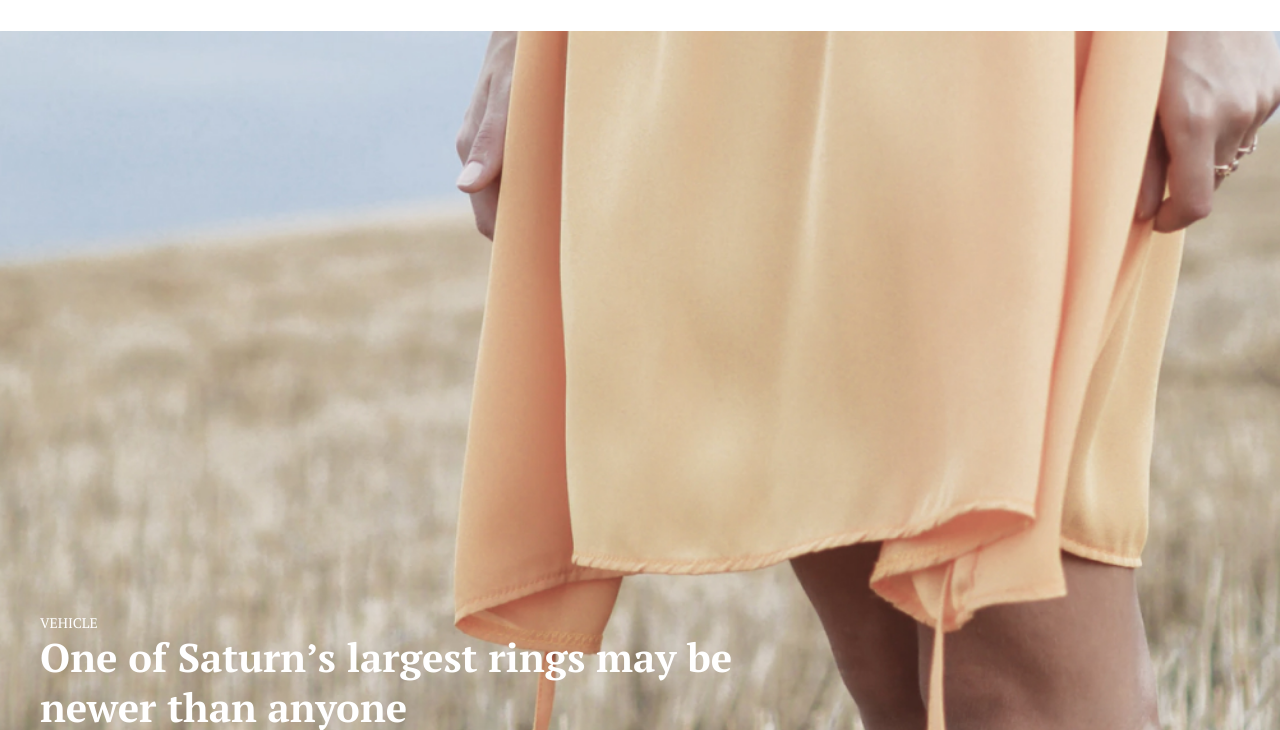
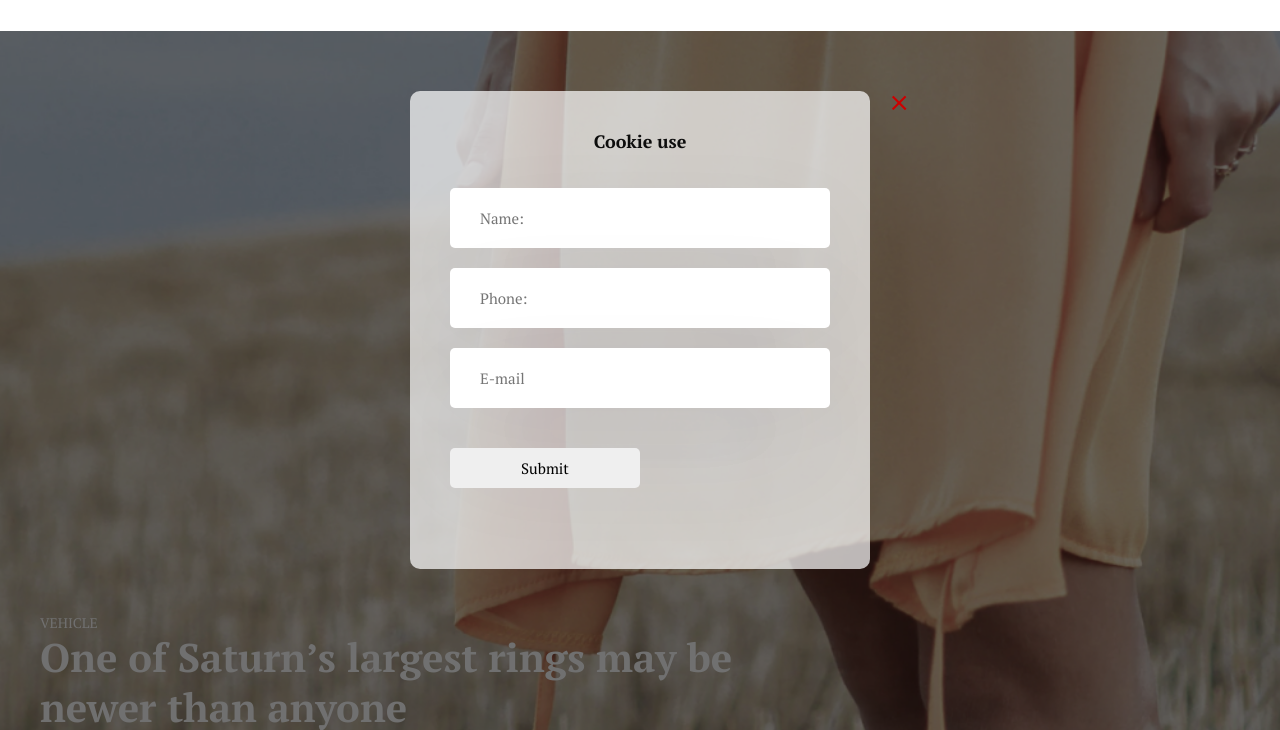
Before and after one commit to yrysNM/nfactorial-homework-0610-npm-storages, a website: page src/index.html in a window 1280 px wide. Shown: the part 70-800 px from the top of the page. Drawn offline with Linux system fonts and the light colour scheme.

Commit message:
scriptsNpm run git

```diff
--- a/package.json
+++ b/package.json
@@ -4,7 +4,8 @@
   "description": "",
   "main": "index.js",
   "scripts": {
-    "test": "echo \"Error: no test specified\" && exit 1"
+    "test": "echo \"Error: no test specified\" && exit 1",
+    "pushToGit": "git add . && git commit -m 'scriptsNpm run git' && git push origin main"
   },
   "keywords": [],
   "author": "",
--- a/src/index.html
+++ b/src/index.html
@@ -282,6 +282,23 @@
         </div>
     </section>
 
+    <div class="overlay">
+
+        <section class="modal">
+            <div class="modal__close">&times;</div>
+            <div class="modal__subtitle">Cookie use</div>
+
+            <form action="#" class="feed-form feed-form_mt25" id="modalForm" >
+                <input type="text" name="username" placeholder="Name: " />
+                <input name="phone" placeholder="Phone: ">
+                <input type="email" name="email" placeholder="E-mail" >
+
+                <button class="button button_submit">Submit</button>
+
+            </form>
+        </section>
+    </div>
+
     <script src="js/script.js"></script>
 </body>
 </html>
--- a/src/js/script.js
+++ b/src/js/script.js
@@ -1,21 +1,24 @@
-const toggleBtn= document.getElementById("toggle_mode");
+/**
+ * @param DarkMode
+ */
+const toggleBtn = document.getElementById("toggle_mode");
 const theme = document.getElementById("theme");
 let darkMode = localStorage.getItem("dark-mode"),
-    header__menu= document.querySelector(".header__menu"),
+    header__menu = document.querySelector(".header__menu"),
     tagA = document.querySelectorAll("a");
 
-const enableDarkMode = () =>  {
+const enableDarkMode = () => {
     theme.classList.add('dark-mode-theme');
-    header__menu.style.backgroundColor= "#000";
+    header__menu.style.backgroundColor = "#000";
     tagA.forEach(item => {
         item.style.color = "#fff";
     });
     localStorage.setItem("dark-mode", "enabled");
 };
 
-const disableDarkMode = () =>  {
+const disableDarkMode = () => {
     theme.classList.remove("dark-mode-theme");
-    header__menu.style.backgroundColor= "#fff";
+    header__menu.style.backgroundColor = "#fff";
     tagA.forEach(item => {
         item.style.color = "#000";
     });
@@ -23,16 +26,116 @@ const disableDarkMode = () =>  {
 };
 
 
-if(darkMode === "enabled") {
+if (darkMode === "enabled") {
     enableDarkMode();
 }
 
 toggleBtn.addEventListener("click", (e) => {
     darkMode = localStorage.getItem("dark-mode");
-    if(darkMode == "disabled") {
+    if (darkMode == "disabled") {
         enableDarkMode();
 
-    }else {
+    } else {
         disableDarkMode();
     }
-})
+});
+
+
+/**
+ *
+ * @param {modal} modalFunction
+ */
+const closeModalTag = document.querySelector(".modal__close");
+const modalWindow = document.querySelector(".overlay");
+const modalTimerId = setTimeout(() =>
+    openModal(".overlay", modalTimerId), 2000);
+
+
+closeModalTag.addEventListener("click", () => {
+    closeModal(".overlay")
+});
+
+function closeModal(modalSelector) {
+    const modal = document.querySelector(modalSelector);
+    modal.style.display = "none";
+    modal.classList.toggle("active");
+}
+
+function openModal(modalSelector, modalTimerId) {
+    const modal = document.querySelector(modalSelector);
+    modal.style.display = "block";
+    modal.classList.toggle("active");
+
+    console.log(modalTimerId);
+    if (modalTimerId) {
+        clearInterval(modalTimerId)
+    }
+}
+
+
+/**
+ * @param inputsModal
+ */
+
+const modalForm = document.getElementById("modalForm"),
+    formInputs = modalForm.querySelectorAll("input"),
+    formBtn = modalForm.querySelector(".button");
+
+function validashionInput(inputs) {
+    inputs.forEach(input => {
+        if (input.value) {
+            return true;
+        }
+    });
+
+    return false;
+}
+
+const userName = formInputs[0].value;
+let cookie_date = new Date();
+let deadline = timer("2022-06-22");
+cookie_date.setDate(deadline.days);
+
+    formBtn.addEventListener("click", (e) => {
+        e.preventDefault();
+        formInputs.forEach(input => {
+            if (input.value) {
+                if (input.getAttribute("name") == "username") {
+
+                    document.cookie = `name=${input.value};max-age=864000;expires=${cookie_date.toUTCString()}`;
+                }else if(input.getAttribute("name") == "email") {
+
+                }
+            }
+        });
+    });
+
+
+    // document.cookie = "name="+ userName + ";expires=" +cookie_date.toUTCString();
+
+/**
+ * @param time
+ */
+
+function timer(deadline) {
+    let getTimerRemaining = (endtime) => {
+        const t = Date.parse(endtime) - Date.parse(new Date()),
+            days = Math.floor((t / (1000 * 60 * 60 * 24))),
+            hours = Math.floor((t / (1000 * 60 * 60) % 24)),
+            minutes = Math.floor((t / 1000 / 60) % 60),
+            seconds = Math.floor((t / 1000) % 60);
+
+        return {
+            "total": t,
+            "days": days,
+            "hours": hours,
+            "minutes": minutes,
+            "seconds": seconds
+        };
+
+    };
+
+    return getTimerRemaining(deadline);
+
+
+}
--- /dev/null
+++ b/src/sass/blocks/_form.scss
@@ -0,0 +1,39 @@
+.feed-form {
+    display: flex;
+    flex-wrap: wrap;
+    flex-direction: column;
+    // justify-content: center;
+    // align-items: center;
+
+    &_mt25 {
+        margin-top: 25px;
+    }
+
+    input {
+        border: none;
+        padding: 20px 30px;
+        outline: none;
+        font-size: 15px;
+        font-weight: 400;
+        margin: 10px 0;
+        border-radius: 5px;
+        box-shadow: rgba(50, 50, 93, 0.25) 0px 50px 100px -20px, rgba(0, 0, 0, 0.3) 0px 30px 60px -30px;
+    }
+
+    .button {
+        margin-top: 30px;
+        border: none;
+        font-size: 15px;
+        padding: 10px;
+        cursor: pointer;
+        border-radius: 5px;
+        transition: all .5s;
+        width: 50%;
+
+        &:hover{
+
+            color: #fff;
+            background-color: #000;
+        }
+    }
+}
--- /dev/null
+++ b/src/sass/blocks/_modal.scss
@@ -0,0 +1,37 @@
+.overlay {
+    display: none;
+    position: fixed;
+    width: 100%;
+    height: 100%;
+    top: 0;
+    background-color: rgba(0, 0, 0, 0.56);
+}
+
+.modal {
+    position:absolute;
+    top: 50%;
+    left: 50%;
+    transform: translate(-50%, -50%) ;
+    width: 380px;
+    min-height: 400px;
+    background-color: rgba(255, 255, 255, 0.7);
+    padding: 38px 40px 40px 40px;
+    border-radius: 10px;
+    &__close {
+        position: absolute;
+        top: 0;
+        right: -40px;
+        font-size: 41px;
+        line-height: 21px;
+        color: darken(red, 10%);
+        cursor: pointer;
+    }
+
+    &__subtitle {
+        color: #0d0d0d;
+        font-size: 18px;
+        font-weight: 700;
+        text-align: center;
+    }
+
+}
--- a/src/sass/style.scss
+++ b/src/sass/style.scss
@@ -5,7 +5,7 @@
     font-family: "PT Serif", sasn-serif;
     margin: 0;
     padding: 0;
-
+    transition: all .5s ease;
 }
 
 .container {
@@ -13,7 +13,10 @@
     margin: 0 auto;
     position: relative;
 
+}
 
+.active {
+    display: block;
 }
 
 @import "blocks/header";
@@ -22,3 +25,5 @@
 @import "blocks/cardAbout";
 @import "blocks/tittleCard";
 @import "blocks/buttonsToggleBtn";
+@import "blocks/modal";
+@import "blocks/form";
```
Also changed, not shown: src/css/style.min.css.
